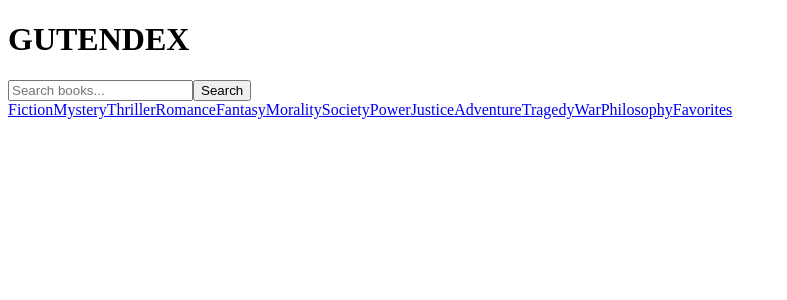
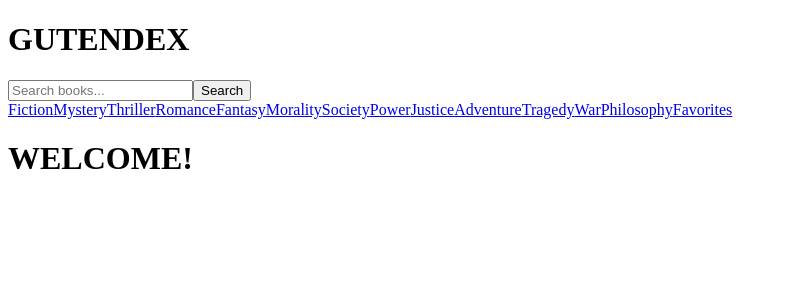
Before and after one commit to mathiaskodehode/Gutendex, a React (Vite) app: page / in a window 1280 px wide. Shown: the top 300 px of the page, without its empty margins (0-787 px from the left). Built offline with nearby package versions, Linux system fonts and the light colour scheme.

Commit message:
remove TODOs and add welcome message to home

```diff
--- a/src/pages/Home.tsx
+++ b/src/pages/Home.tsx
@@ -1,5 +1,7 @@
-// TODO: add search bar like google.com has.
-// TODO: add quick actions(?) menu for common actions
 export default function Home() {
-    return <></>;
+    return (
+        <>
+            <h1>WELCOME!</h1>
+        </>
+    );
 }
```
